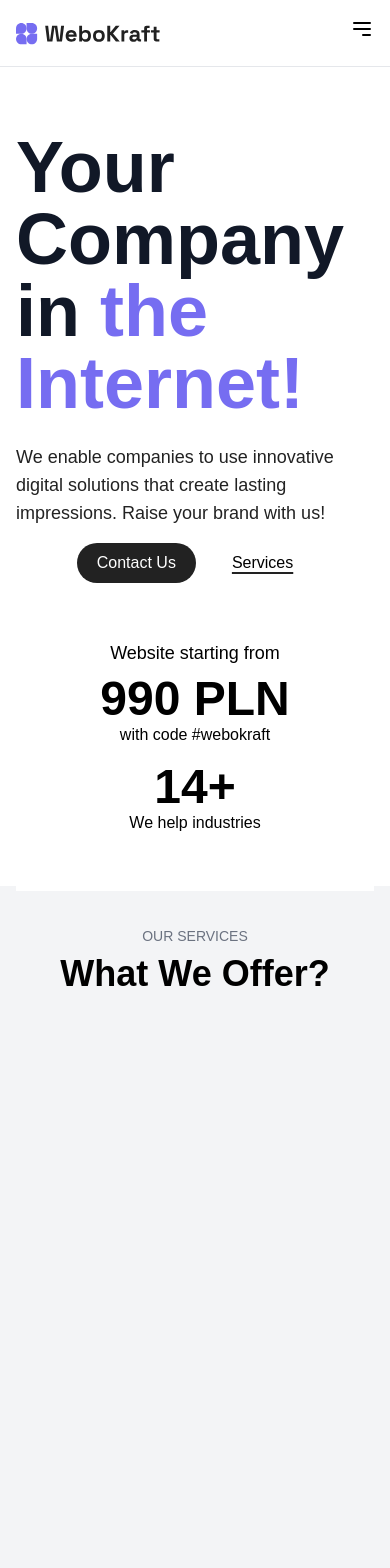
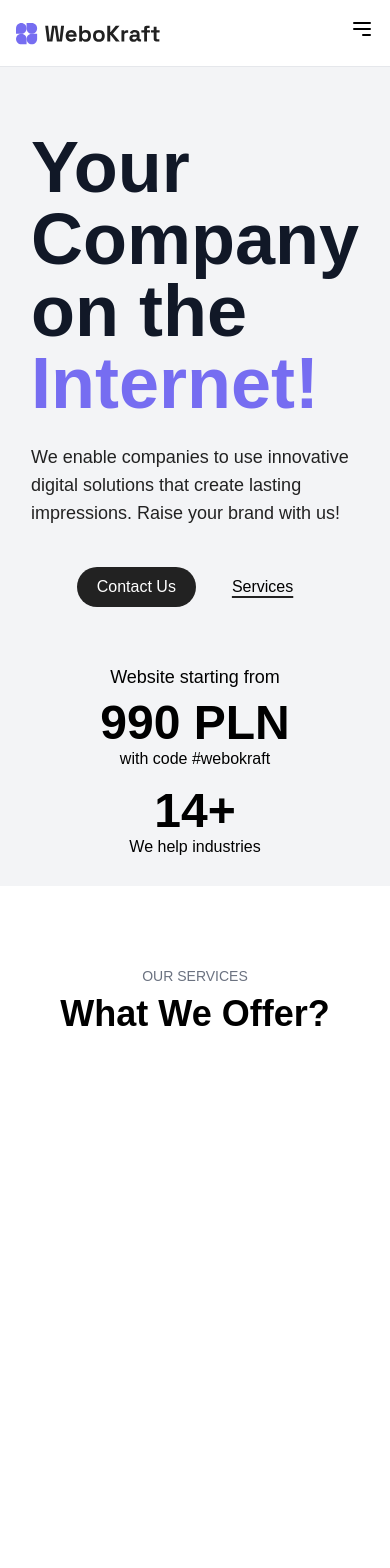
Before and after one commit to youssefalb/smmweb, a React (Create React App) app in the folder smmwebreact/: page / in a window 390 px wide. Shown: the top 1568 px of the page. Built offline with nearby package versions, Linux system fonts and the light colour scheme.

Commit message:
Hero & other fixes

```diff
--- a/smmwebreact/src/components/Hero.tsx
+++ b/smmwebreact/src/components/Hero.tsx
@@ -1,5 +1,5 @@
 import React, { useEffect, useRef } from 'react';
-import heroImage from '../assets/images/hero.png';
+import heroImage from '../assets/images/hero.svg';
 import gsap from 'gsap';
 import { useTranslation } from 'react-i18next';
 
@@ -23,14 +23,14 @@ export default function HeroSection() {
     }, []);
 
     return (
-        <section id="hero" className="bg-white pt-16 pb-20 px-4 sm:px-6 lg:px-8">
+        <section id="hero" className="bg-gray-100 pt-16 pb-20 px-8 sm:px-6 lg:px-8">
             <div className="max-w-6xl h-[80vh] mx-auto flex flex-col lg:flex-row justify-between items-center">
                 <div className="lg:flex-1" ref={textRef}>
                     <h1 className="text-7xl font-bold text-gray-900 mb-6">{t('hero.titlePartOne')} <span className="text-purple">{t('hero.titlePartTwo')}</span></h1>
                     <p className="text-lg text-black mb-4">
                     {t('hero.description')}
                     </p>
-                    <div className="flex justify-center md:justify-start space-x-4 mt-4">
+                    <div className="flex justify-center md:justify-start space-x-4 mt-10">
                         <a href="#contact" className="bg-black text-white text-md font-medium px-5 py-2 rounded-full transition duration-300 ease-in-out hover:bg-gray-700">{t('hero.contactButton')}</a>
                         <a href="#services" className="text-md font-medium px-5 py-2 underline decoration-black decoration-2 underline-offset-4 hover:text-gray-600">{t('hero.servicesButton')}</a>
                     </div>
@@ -48,7 +48,7 @@ function PricingSection() {
     const { t } = useTranslation();
 
     return (
-        <div className="bg-white py-14">
+        <div className="py-14">
             <div className="max-w-6xl mx-auto">
                 <p className="text-lg text-center md:text-left">{t('hero.websiteOffer')}</p>
 
--- a/smmwebreact/src/components/Motto.tsx
+++ b/smmwebreact/src/components/Motto.tsx
@@ -11,7 +11,7 @@ const CustomSection = () => {
             subtitle={t('mission.subtitle')}
             backgroundColor="bg-white"
         >
-            <div className="flex flex-col items-center justify-center space-y-2 md:space-y-4"> {/* Adjust space between rows */}
+            <div className="flex flex-col items-center justify-center space-y-2 md:space-y-4 mb-20"> {/* Adjust space between rows */}
                 {/* First Row */}
                 <div className="flex flex-col md:flex-row items-center space-y-2 md:space-y-0 md:space-x-4"> {/* Adjust layout and spacing */}
                     <span className="text-2xl md:text-4xl  text-center">{t('mission.part1')}</span> {/* Adjust font size */}
--- a/smmwebreact/src/components/Services.tsx
+++ b/smmwebreact/src/components/Services.tsx
@@ -71,7 +71,7 @@ const Services: React.FC = () => {
 
     return (
         <section id="services">
-            <div className="bg-gray-100 py-10">
+            <div className="bg-white py-20 mb-20">
                 <div className="text-center">
                     <p className="uppercase text-sm text-gray-500 mb-2">{t('services.subtitle')}</p>
                     <h2 className="text-4xl font-bold mb-20">{t('services.title')}</h2>
--- a/smmwebreact/src/components/TeamSection.tsx
+++ b/smmwebreact/src/components/TeamSection.tsx
@@ -12,15 +12,15 @@ const TeamSection = () => {
                 title={t('teamSection.title')}
                 subtitle={t('teamSection.subtitle')}
             >
-                <div className="max-w-6xl mx-auto px-4 sm:px-6 lg:px-8 grid grid-cols-2 md:grid-cols-3 lg:grid-cols-3 gap-4">
-                    <div className="bg-purple p-8 rounded-2xl shadow-md max-w-md min-h-[360px] flex flex-col justify-between"> {/* Adjusted for button spacing */}
+                <div className="max-w-6xl mx-auto px-4 sm:px-6 lg:px-8 grid grid-cols-1 md:grid-cols-2 lg:grid-cols-3 gap-4">
+                    <div className="bg-purple relative justify-between items-start p-6 rounded-2xl shadow-md flex flex-col min-h-[400px] min-w-[240px] ${className}"> {/* Adjusted for button spacing */}
                         <div> {/* Content container */}
                             <h3 className="text-3xl text-white font-bold mb-3">{t('teamSection.hello')}</h3>
                             <p className="text-gray-300">
                             {t('teamSection.introduction')}
                             </p>
                         </div>
-                        <a href="#contact" className="mt-4 border-2 text-center border-white text-white py-2 px-4 rounded-lg hover:bg-white hover:text-purple transition duration-300 font-bold">{t('teamSection.contactButton')}</a> {/* New Button */}
+                        <a href="#contact" className="w-full mt-4 border-2 text-center border-white text-white py-2 px-4 rounded-lg hover:bg-white hover:text-purple transition duration-300 font-bold">{t('teamSection.contactButton')}</a> {/* New Button */}
                     </div>
 
                     <ProfileCard
--- a/smmwebreact/src/locales/en/translation.json
+++ b/smmwebreact/src/locales/en/translation.json
@@ -9,8 +9,8 @@
         "freeConsultation": "Free Consultation"
     },
     "hero": {
-        "titlePartOne": "Your Company in",
-        "titlePartTwo": "the Internet!",
+        "titlePartOne": "Your Company on the",
+        "titlePartTwo": "Internet!",
         "description": "We enable companies to use innovative digital solutions that create lasting impressions. Raise your brand with us!",
         "contactButton": "Contact Us",
         "servicesButton": "Services",
```
Also changed, not shown: smmwebreact/src/assets/images/hero.png (deleted), 1 other file (tests, documents, lock files or other folders).
